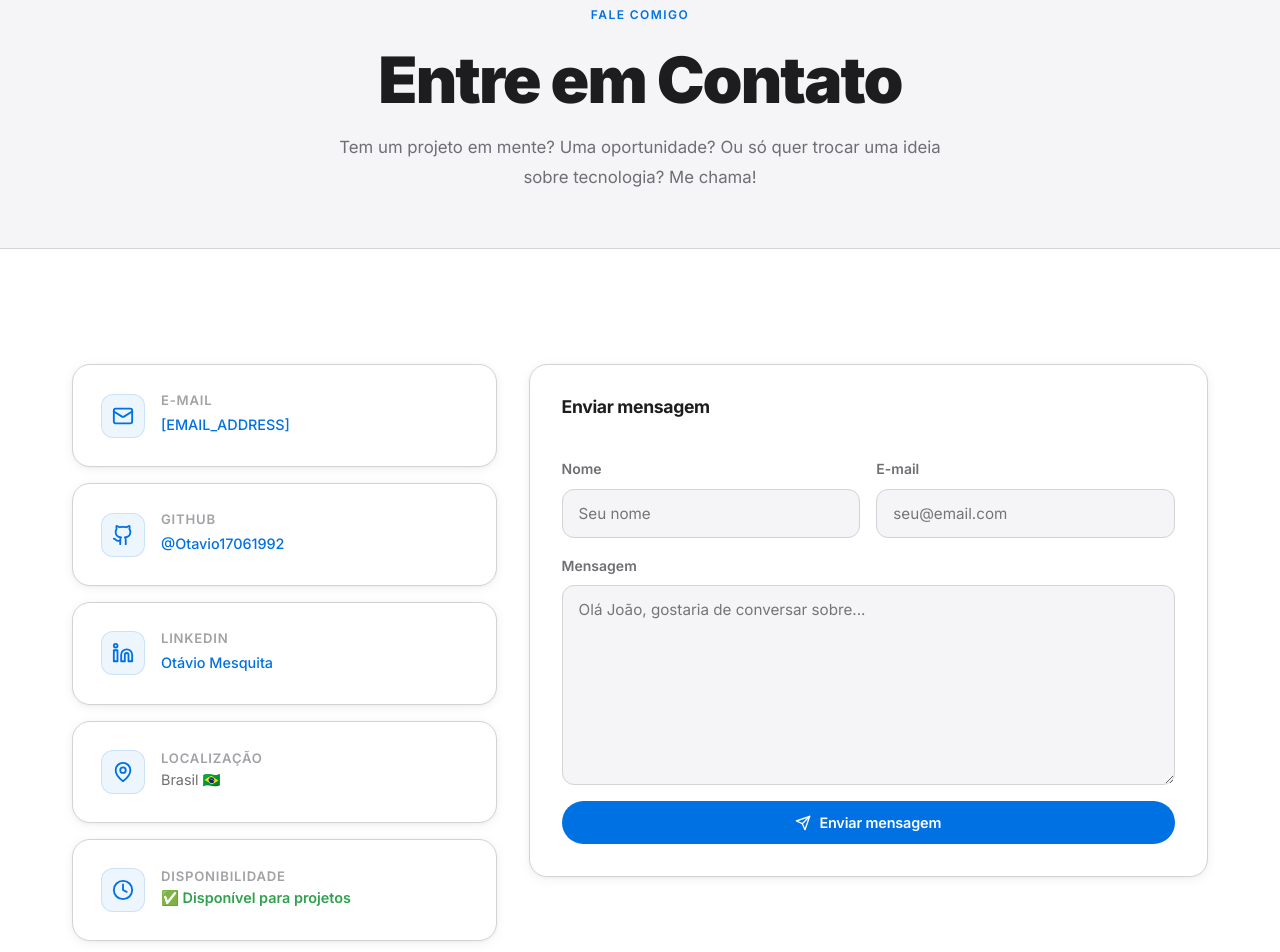
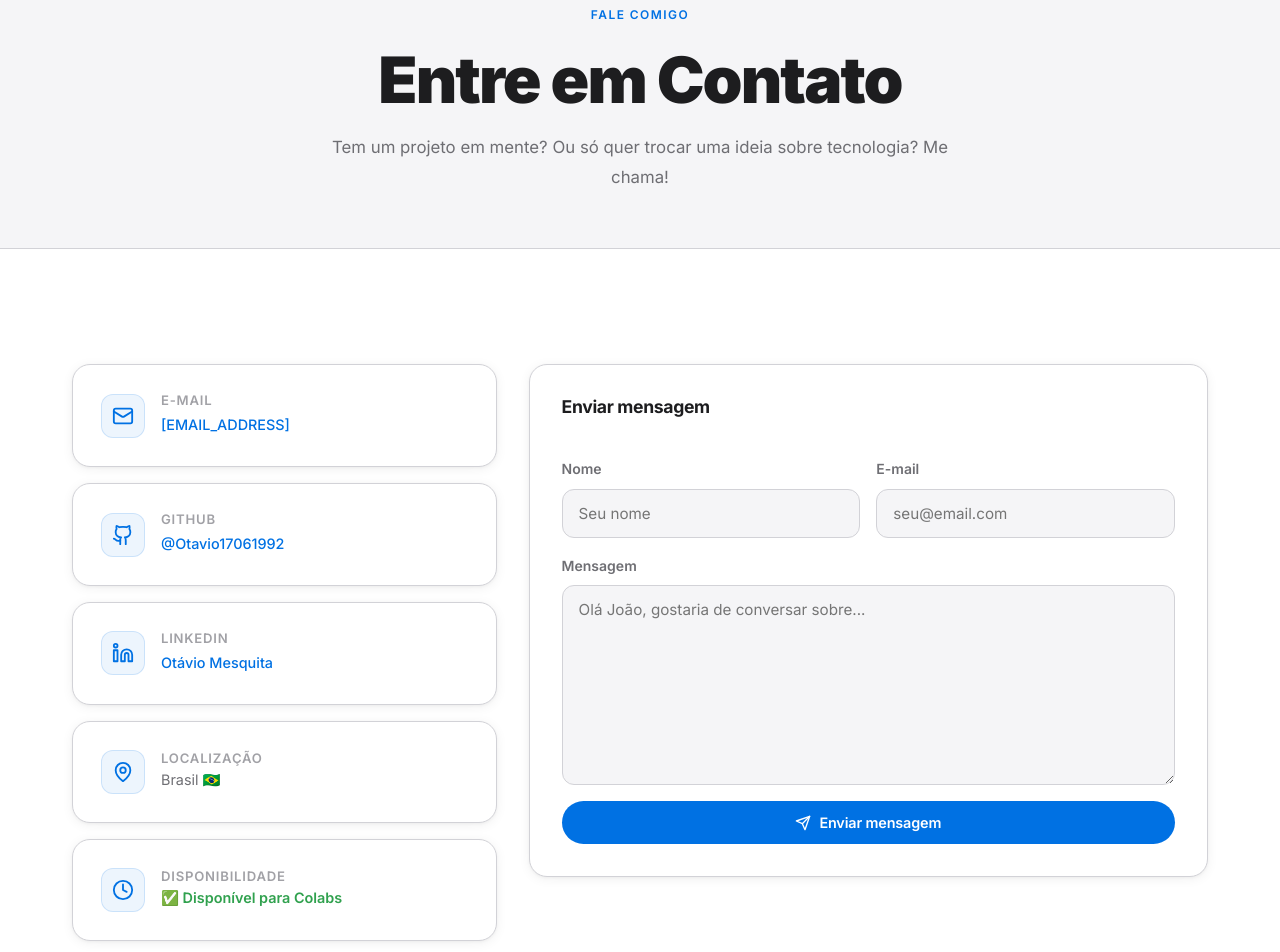
Before and after one commit to Otavio17061992/cloneTabNews, a Next.js app: page /contact in a window 1280 px wide. Shown: the part 180-1132 px from the top of the page. Built offline with nearby package versions, Linux system fonts and the light colour scheme.

Commit message:
chore: atualiza textos do portfolio (home, projetos, contato)

```diff
--- a/pages/contact.js
+++ b/pages/contact.js
@@ -39,7 +39,7 @@ export default function ContactPage() {
                     <span className="section-label">Fale comigo</span>
                     <h1 className="section-title" style={{ marginTop: "0.5rem" }}>Entre em Contato</h1>
                     <p className="section-description">
-                        Tem um projeto em mente? Uma oportunidade? Ou só quer trocar uma ideia sobre tecnologia? Me chama!
+                        Tem um projeto em mente? Ou só quer trocar uma ideia sobre tecnologia? Me chama!
                     </p>
                 </div>
             </div>
@@ -90,7 +90,7 @@ export default function ContactPage() {
                                 <div>
                                     <h3>Disponibilidade</h3>
                                     <p style={{ color: "var(--success)", fontSize: "0.9rem", fontWeight: 600 }}>
-                                        ✅ Disponível para projetos
+                                        ✅ Disponível para Colabs
                                     </p>
                                 </div>
                             </div>
--- a/pages/index.js
+++ b/pages/index.js
@@ -108,7 +108,7 @@ export default function Home({ featuredProjects = [], recentPosts = [] }) {
             <p className={styles.heroSub}>
               Especialista em <strong>.NET C# e SQL Server</strong> && <strong>Next.js com PostgreSQL</strong>.
               Arquitetando soluções escaláveis e transformando complexidade em software de alto impacto.
-              Aberto a oportunidades e colaborações.
+              Aberto a colaborações.
             </p>
 
             <div className={styles.heroActions}>
--- a/pages/projects/index.js
+++ b/pages/projects/index.js
@@ -29,7 +29,7 @@ export default function ProjectsPage({ projects = [] }) {
                     <span className="section-label">Portfólio</span>
                     <h1 className="section-title" style={{ marginTop: "0.5rem" }}>Meus Projetos</h1>
                     <p className="section-description">
-                        Uma coleção de projetos que desenvolvi ao longo de 4 anos como desenvolvedor.
+                        Uma coleção de projetos que desenvolvi ao longo desses anos como desenvolvedor.
                     </p>
                 </div>
             </div>
```
